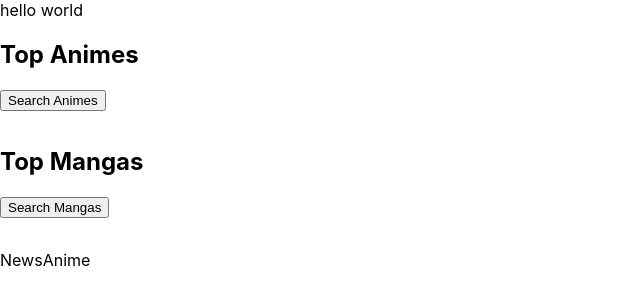
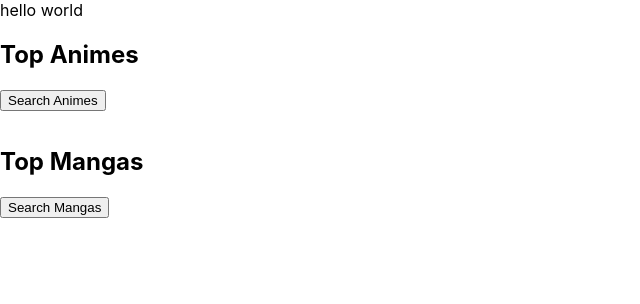
Before and after one commit to Tadkozh/manganime, a React (Create React App) app: page / in a window 1280 px wide. Shown: the top 304 px of the page, without its empty margins (0-640 px from the left). Built offline with nearby package versions, Linux system fonts and the light colour scheme.

Commit message:
fix: 🐛Suppression d'une chaine de caratères oublié.

```diff
--- a/src/AppConsumer.js
+++ b/src/AppConsumer.js
@@ -28,7 +28,6 @@ const AppConsumer = () => {
           }
         />
       </Routes>
-      NewsAnime
     </Router>
   )
 }
```
